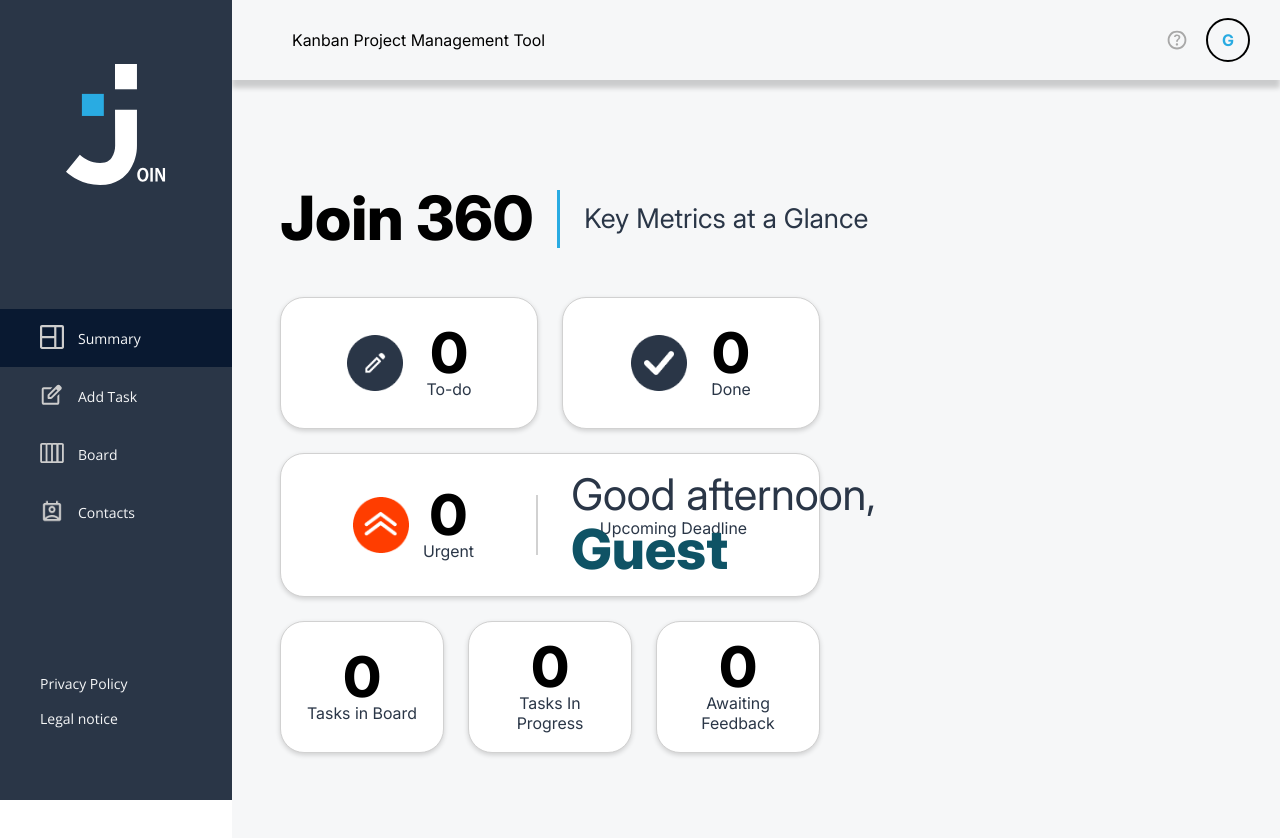
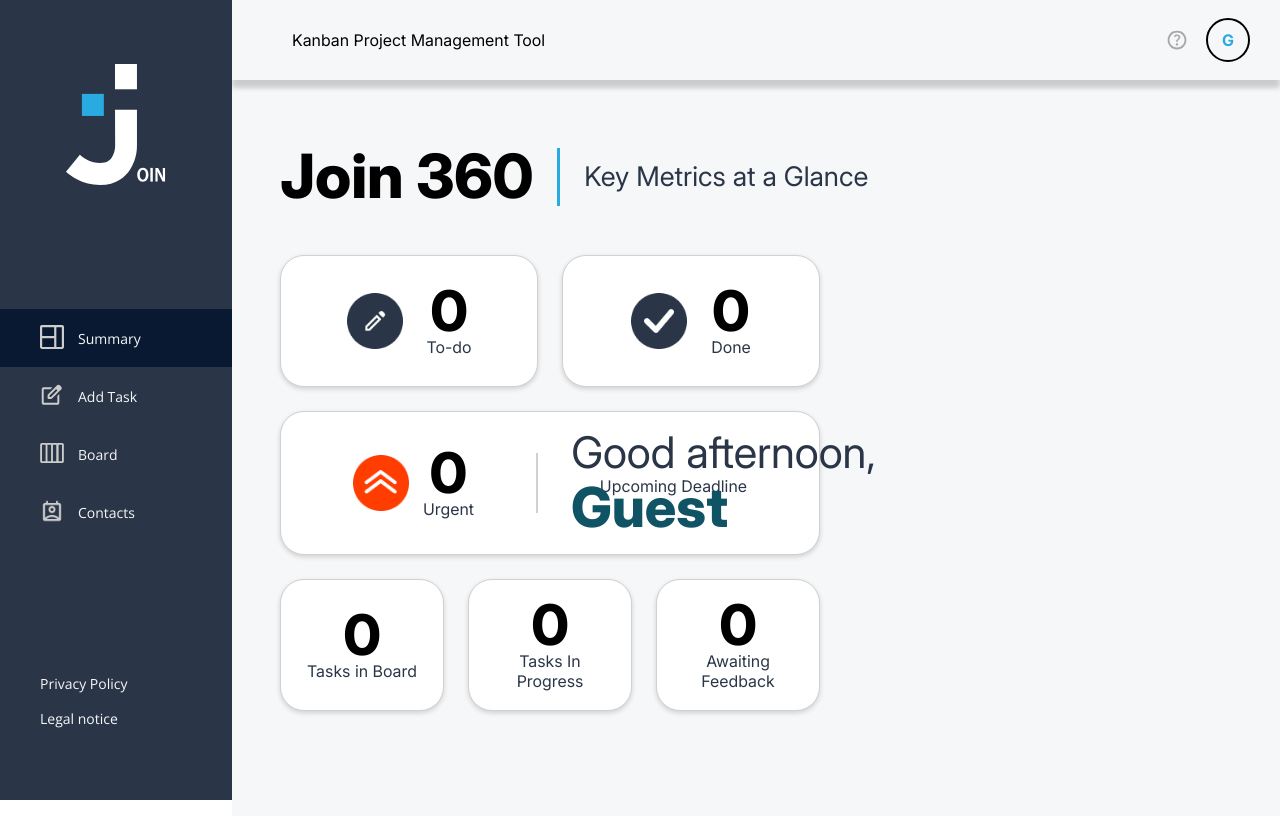
Before and after one commit to Rudibert-Code/join, an Angular app: page /login in a window 1280 px wide. Both pictures are taken after a click on the button "Guest Log In". Shown: the top 838 px of the page. After the commit the page ends 816 px from the top, so only its background shows below. Built offline with nearby package versions, Linux system fonts and the light colour scheme; no server answers; the database is empty.

Commit message:
fixed little issues

```diff
--- a/src/app/layouts/main-layout/main-layout.scss
+++ b/src/app/layouts/main-layout/main-layout.scss
@@ -17,7 +17,7 @@ app-nav-bar {
 }
 
 .content {
-    padding: 16px;
+    padding: 16px 16px 0;
     background-color: $main-white;
     min-height: calc(100vh - $header_height_mobile);
 }
--- a/src/app/pages/log-in/log-in.scss
+++ b/src/app/pages/log-in/log-in.scss
@@ -241,7 +241,7 @@
 
   #splash-container.init-done .logo {
     top: 30px;
-    left: 25%;
+    left: 4%;
   }
 
   .left-bound {
@@ -260,7 +260,11 @@
     padding: 50px 0;
     margin: 50px 35px;
     border-radius: 20px;
-    width: 1000px;
+    width: 700px;
     height: 600px;
   }
+
+  #splash-container.init-done .logo {
+    left: 30%;
+  }
 }
--- a/src/app/pages/summary/summary.scss
+++ b/src/app/pages/summary/summary.scss
@@ -221,7 +221,7 @@
   .main-wrapper {
     max-width: 1208px;
     min-height: calc(100vh - 80px);
-    padding: 92px 32px 80px;
+    padding: 50px 32px 0;
   }
 
   .summary-content {
```
